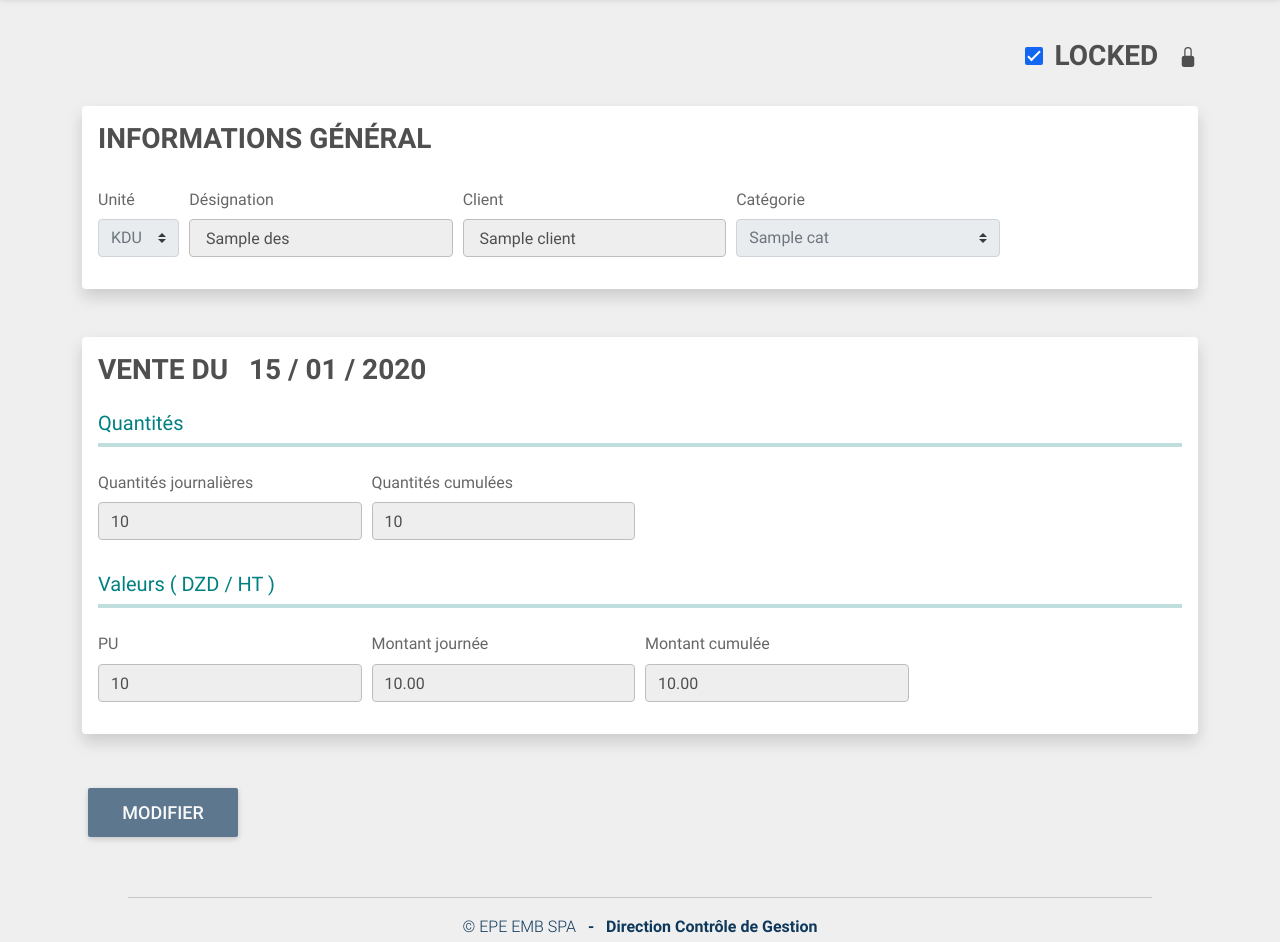
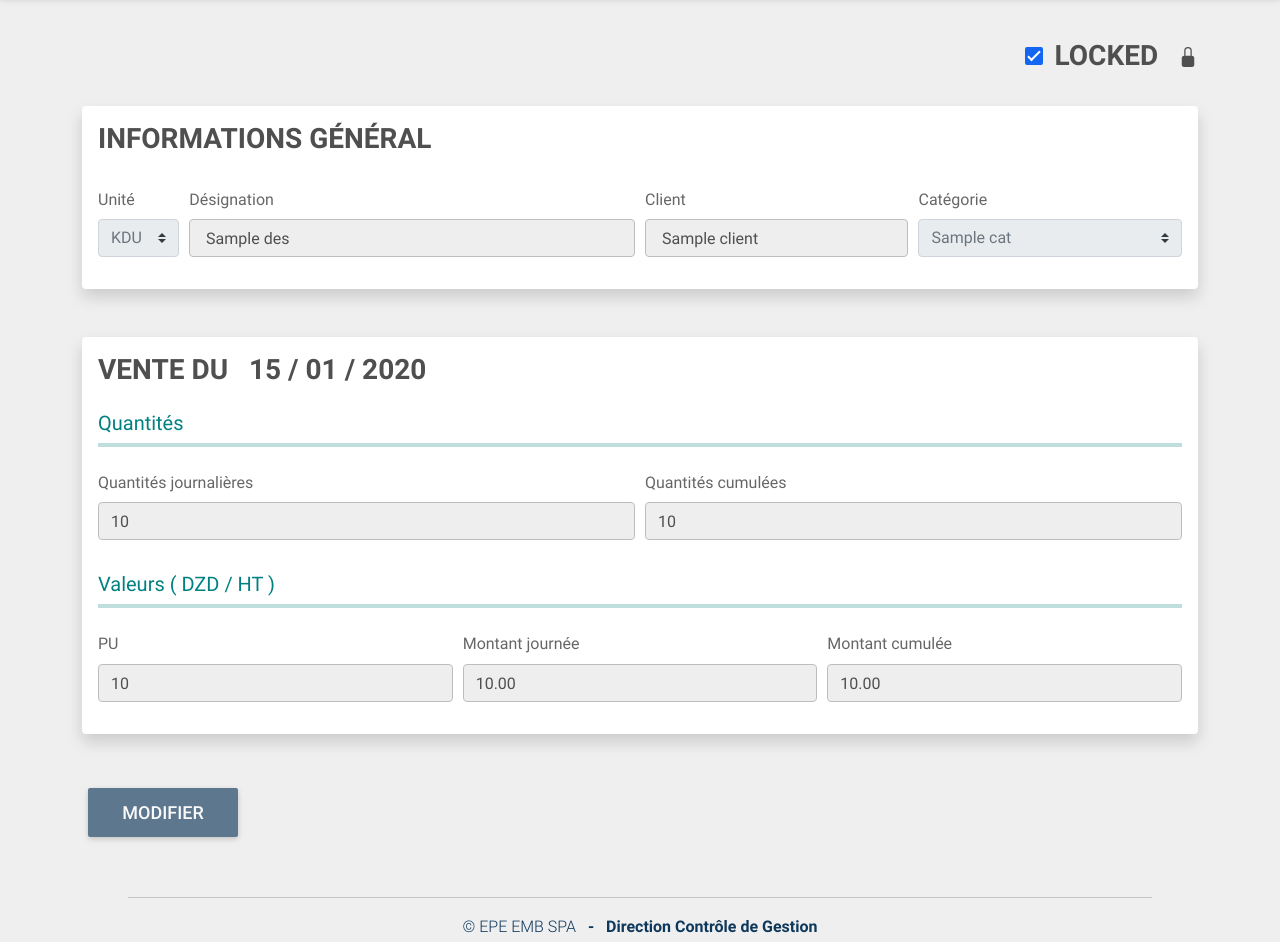
Before and after one commit to zedkaria-bel/EMB, a Django app: template core/templates/core/sale-details.html in a window 1280 px wide. Shown: the part 227-1169 px from the top of the page. Run offline with Django 4.2, Linux system fonts and the light colour scheme; the template is opened without the code that fills it: most values are stand-ins (such as "Sample title", 1, 10 or a date in 2020); parts of the project's set-up code (start-up, migrations or seed data) failed here and were passed over; some libraries are stand-ins or nearby versions; some web fonts are replaced.

Commit message:
details-form-col-css

```diff
--- a/core/templates/core/sale-details.html
+++ b/core/templates/core/sale-details.html
@@ -47,7 +47,7 @@
                     <option value="SKDU" {% if obj.unit == 'SKDU' %} selected {% endif %}>SKDU</option>
                 </select>
             </div>
-            <div class="form-group col-md-3">
+            <div class="form-group col-md-5">
                 <label for="des" class="col-form-label"><b>Désignation</b></label>
                 <input type="text" class="form-control" name="des" id="des" value="{% if obj.des %} {{obj.des}} {% else %} - {% endif %}" placeholder="Désignation" required disabled>
             </div>
@@ -73,11 +73,11 @@
     <h5 class='mt-3' style="color:teal !important;"><b>Quantités</b></h5>
     <hr class='mt-0' style="height: 4px !important; background-color: teal !important;">
     <div class="form-row">
-        <div class="form-group col-md-3">
+        <div class="form-group col-md">
             <label for="qte_journ" class="col-form-label"><b>Quantités journalières</b></label>
             <input type="text" class="form-control" name="qte_journ" id="qte_journ" value="{{obj.qte_journ|intcomma|space_digits}}" placeholder="Qte" required disabled>
         </div>
-        <div class="form-group col-md-3">
+        <div class="form-group col-md">
             <label for="qte_cumul" class="col-form-label"><b>Quantités cumulées</b></label>
             <input type="text" class="form-control" name="qte_cumul" id="qte_cumul" value="{{obj.qte_cumul|intcomma|space_digits}}" placeholder="Qte" required disabled>
         </div>
@@ -85,15 +85,15 @@
     <h5 class='mt-3' style="color:teal !important;"><b>Valeurs ( DZD / HT )</b></h5>
     <hr class='mt-0' style="height: 4px !important; background-color: teal !important;">
     <div class="form-row">
-        <div class="form-group col-md-3">
+        <div class="form-group col-md">
             <label for="pu" class="col-form-label"><b>PU</b></label>
             <input type="text" class="form-control" name="pu" id="pu" value="{{obj.pu|intcomma|space_digits}}" placeholder="PU" required disabled>
         </div>
-        <div class="form-group col-md-3">
+        <div class="form-group col-md">
             <label for="montant_journee" class="col-form-label"><b>Montant journée</b></label>
             <input type="text" class="form-control" name="montant_journee" id="montant_journee" value="{{obj.montant_journee|floatformat:'2'|intcomma|space_digits}}" placeholder="Montant" required disabled>
         </div>
-        <div class="form-group col-md-3">
+        <div class="form-group col-md">
             <label for="montant_cumul" class="col-form-label"><b>Montant cumulée</b></label>
             <input type="text" class="form-control" name="montant_cumul" id="montant_cumul" value="{{obj.montant_cumul|floatformat:'2'|intcomma|space_digits}}" placeholder="Montant" required disabled>
         </div>
```
Also changed, not shown: core/templates/core/prod-details.html (+24 -22 lines).
